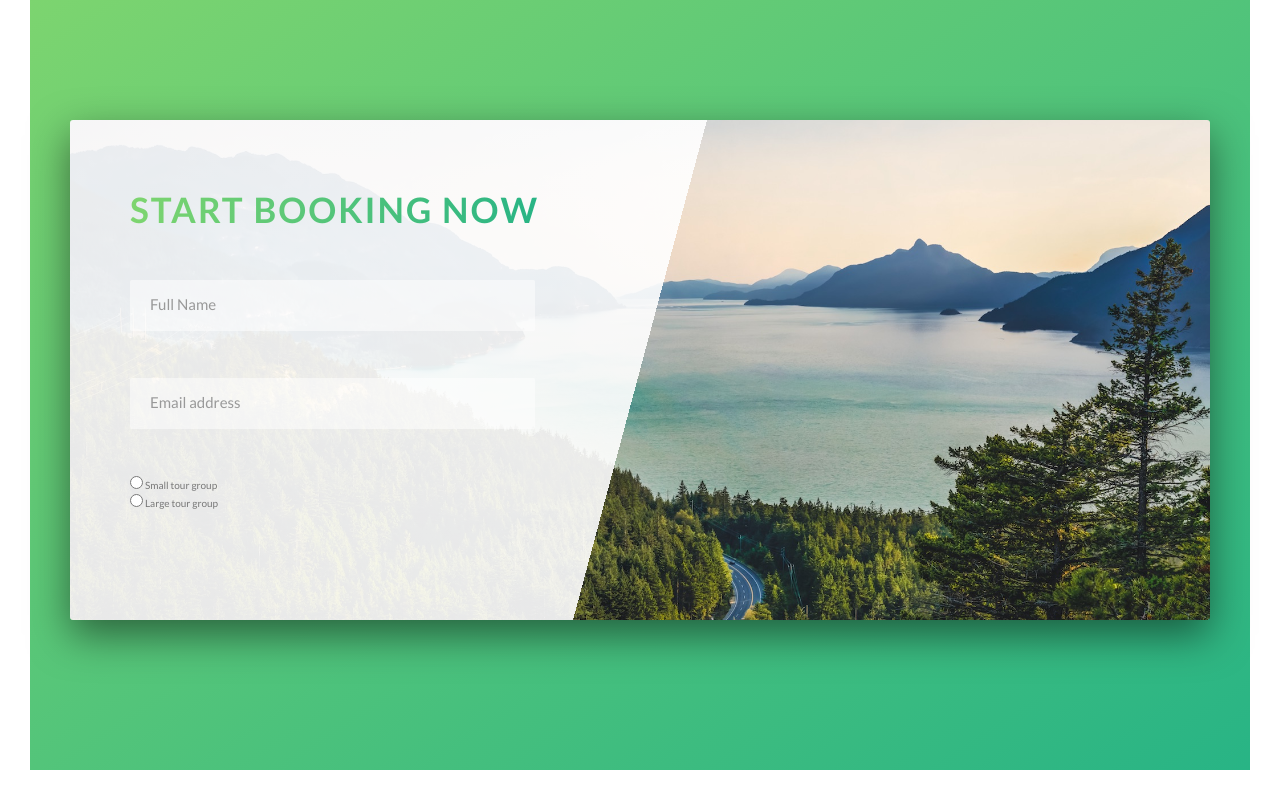
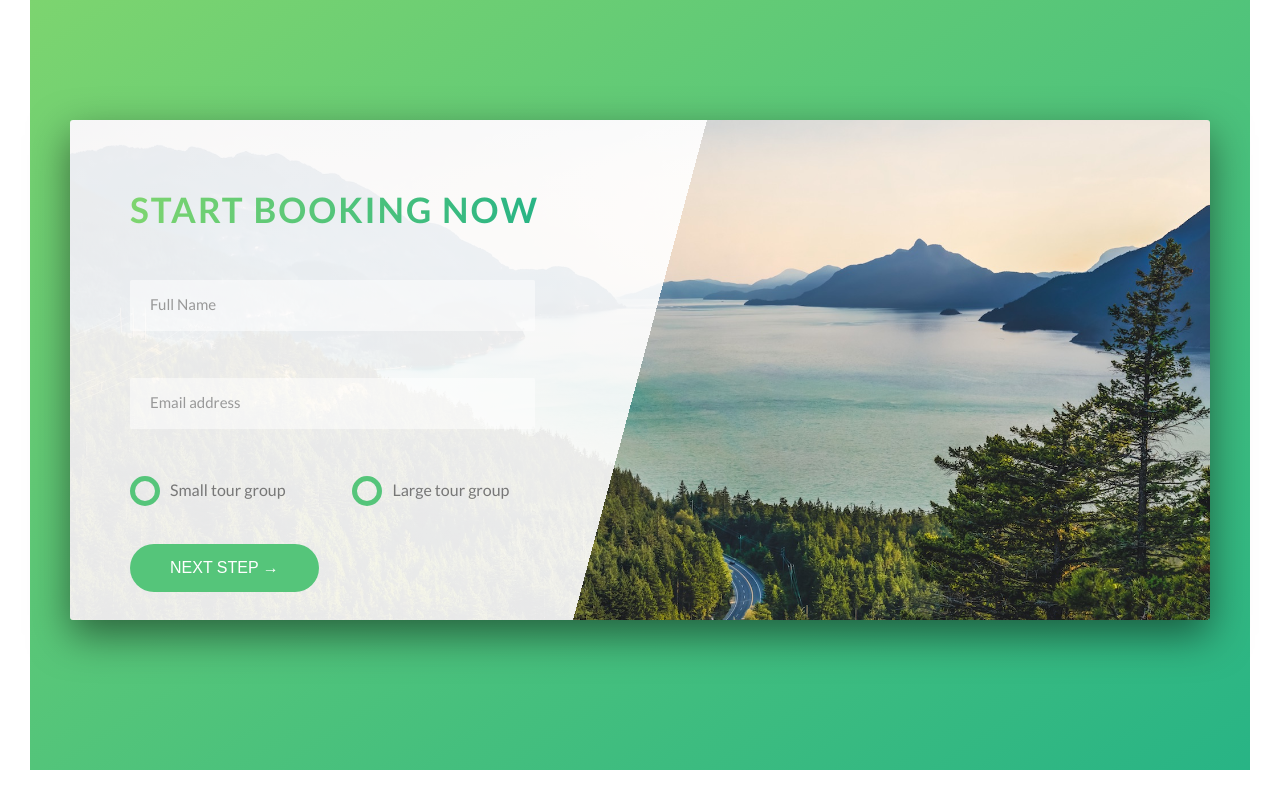
Before and after one commit to zolkocarbon/Udemy_Advanced_CSS_Natours, a website: page index.html in a window 1280 px wide. Shown: the part 4473-5273 px from the top of the page. Drawn offline with Linux system fonts and the light colour scheme.

Commit message:
finished radio buttons and form section

```diff
--- a/index.html
+++ b/index.html
@@ -292,7 +292,7 @@
                                     <label for="email" class="form__label">Email address</label>
                                 </div>
 
-                                <div class="form__group">
+                                <div class="form__group u-margin-bottom-medium">
                                     <div class="form__radio-group">
                                         <input type="radio" class="form__radio-input" id="small" name="size">
                                         <label for="small" class="form__radio-label">
@@ -308,6 +308,11 @@
                                             Large tour group
                                         </label>
                                     </div>
+                                </div>
+
+                                <div class="form__group">
+                                    <button class="btn btn--green">Next step &rarr;</button>
+                                    <!-- can't use anchor element in fomr for submit, need to use button or input -->
                                 </div>
                             </form>
                         </div>
--- a/sass/base/_utilities.scss
+++ b/sass/base/_utilities.scss
@@ -1,8 +1,8 @@
-.u-center-text { text-align: center; }
+.u-center-text { text-align: center !important; }
 
-.u-margin-bottom-small { margin-bottom: 1.5rem; }
-.u-margin-bottom-medium { margin-bottom: 4rem; }
-.u-margin-bottom-big { margin-bottom: 8rem; }
+.u-margin-bottom-small { margin-bottom: 1.5rem !important; }
+.u-margin-bottom-medium { margin-bottom: 4rem !important; }
+.u-margin-bottom-big { margin-bottom: 8rem !important; }
 
-.u-margin-top-big { margin-top: 8rem; }
-.u-margin-top-huge { margin-top: 10rem; }
+.u-margin-top-big { margin-top: 8rem !important; }
+.u-margin-top-huge { margin-top: 10rem !important; }
--- a/sass/components/_button.scss
+++ b/sass/components/_button.scss
@@ -1,4 +1,5 @@
 .btn {
+    &,
     &:link,
     &:visited {
         font-size: $default-font-size;
@@ -9,6 +10,11 @@
         border-radius: 10rem;
         transition: all .2s;
         position: relative;
+
+        // Change for the <button> element
+        border: none;
+        cursor: pointer;
+        // also added & above as button element doesn't have :link and :visited pseudo-class
     }
 
     &:hover {
@@ -21,7 +27,9 @@
         }
     }
 
-    &:active {
+    &:active,
+    &:focus { // focus added for button element
+        outline: none; // added for button element
         transform: translateY(-.1rem);
         box-shadow: 0 .5rem 1rem rgba($color-black, 0.2);
     }
--- a/sass/components/_form.scss
+++ b/sass/components/_form.scss
@@ -49,4 +49,50 @@
        visibility: hidden;
        transform: translateY(-4rem);
     }
+
+    &__radio-group {
+        width: 49%;
+        display: inline-block;
+    }
+
+    &__radio-input {
+        display: none;
+    }
+
+    &__radio-label {
+        font-size: $default-font-size;
+        cursor: pointer;
+        position: relative;
+        padding-left: 4rem;
+    }
+
+    &__radio-button {
+        height: 3rem;
+        width: 3rem;
+        border: 5px solid $color-primary;
+        border-radius: 50%;
+        display: inline-block;  //height and width only work on block elements
+        position: absolute;
+        left: 0;
+        top: -.4rem;
+
+        &::after {
+            content: ""; // required for ::after
+            display: block; // required for ::after
+            height: 1.3rem;
+            width: 1.3rem;
+            border-radius: 50%;
+            position: absolute;
+            top: 50%;
+            left: 50%;
+            transform: translate(-50%, -50%);
+            background-color: $color-primary;
+            opacity: 0;
+            transition: all 0.3s;
+        }
+    }
+
+    &__radio-input:checked + &__radio-label &__radio-button::after {
+        opacity: 1;
+    }
 }
```
Also changed, not shown: css/style2.css, readme.md.
